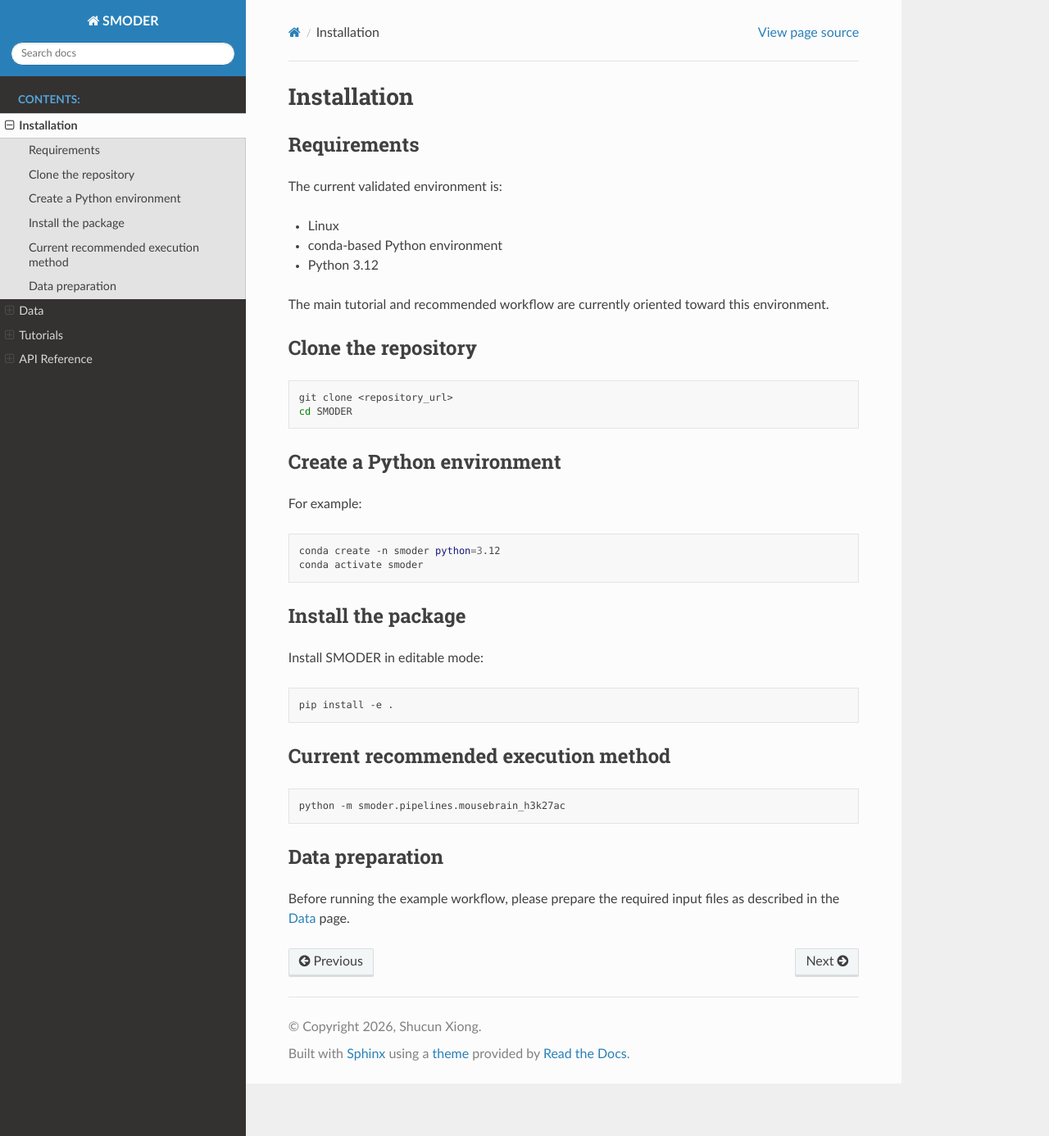
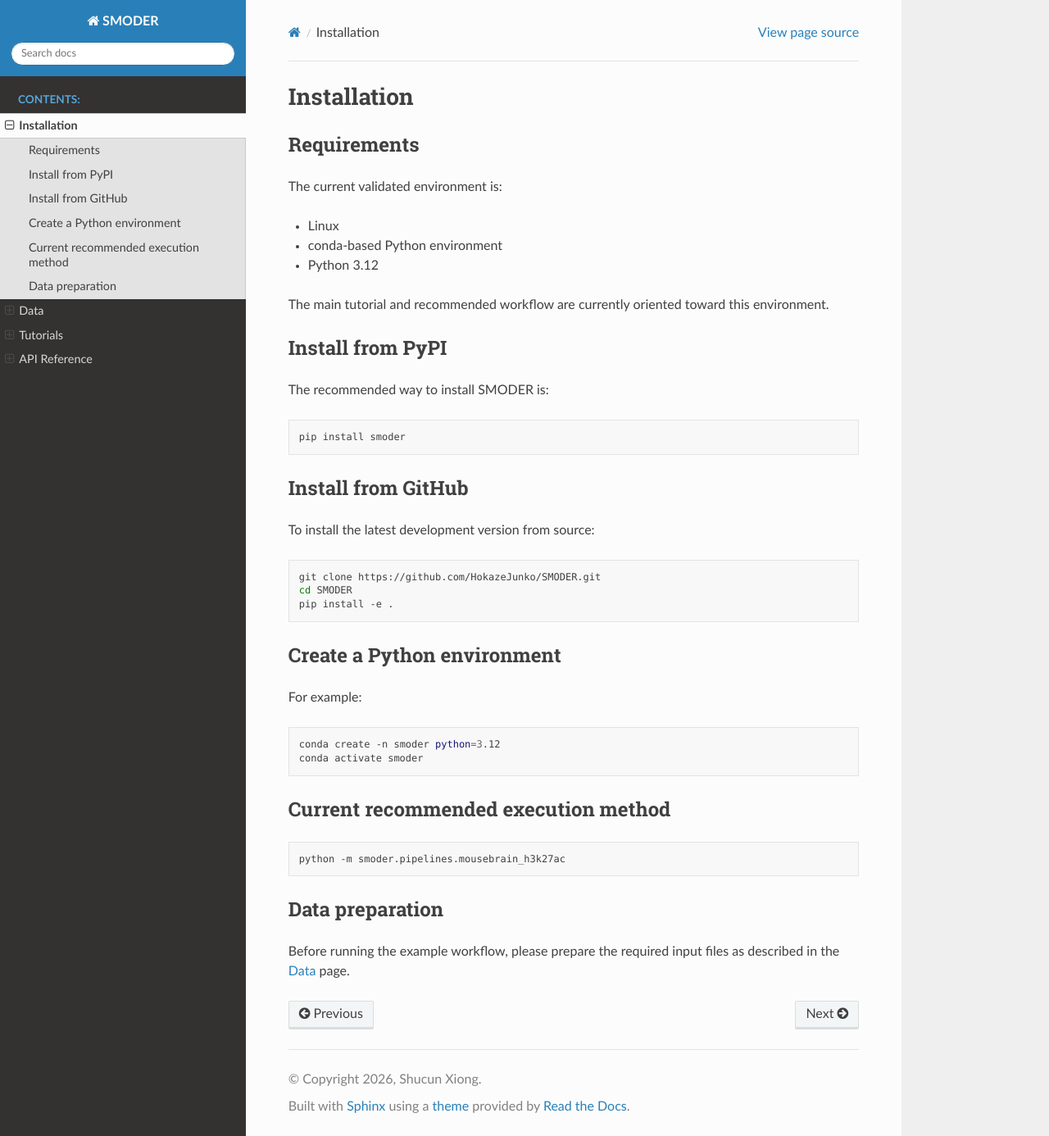
Before and after one commit to HokazeJunko/SMODER, a Sphinx documentation site: the page built from docs/installation.rst, in a window 1280 px wide and 1386 px high. Shown: the whole window at 82% size. Built offline with Sphinx 7.4.7 and the Read the Docs theme 3.1.0, drawn with Linux system fonts in a browser that asks for light colours.

```diff
--- a/docs/installation.rst
+++ b/docs/installation.rst
@@ -12,13 +12,25 @@ The current validated environment is:
 
 The main tutorial and recommended workflow are currently oriented toward this environment.
 
-Clone the repository
---------------------
+Install from PyPI
+-----------------
+
+The recommended way to install SMODER is:
 
 .. code-block:: bash
 
-   git clone <repository_url>
+   pip install smoder
+
+Install from GitHub
+-------------------
+
+To install the latest development version from source:
+
+.. code-block:: bash
+
+   git clone https://github.com/HokazeJunko/SMODER.git
    cd SMODER
+   pip install -e .
 
 Create a Python environment
 ---------------------------
@@ -29,15 +41,6 @@ For example:
 
    conda create -n smoder python=3.12
    conda activate smoder
-
-Install the package
--------------------
-
-Install SMODER in editable mode:
-
-.. code-block:: bash
-
-   pip install -e .
 
 Current recommended execution method
 ------------------------------------
```
Also changed, not shown: README.md (+14 -10 lines), docs/data.rst (+9 -2 lines), data/README.md, 1 other file.
